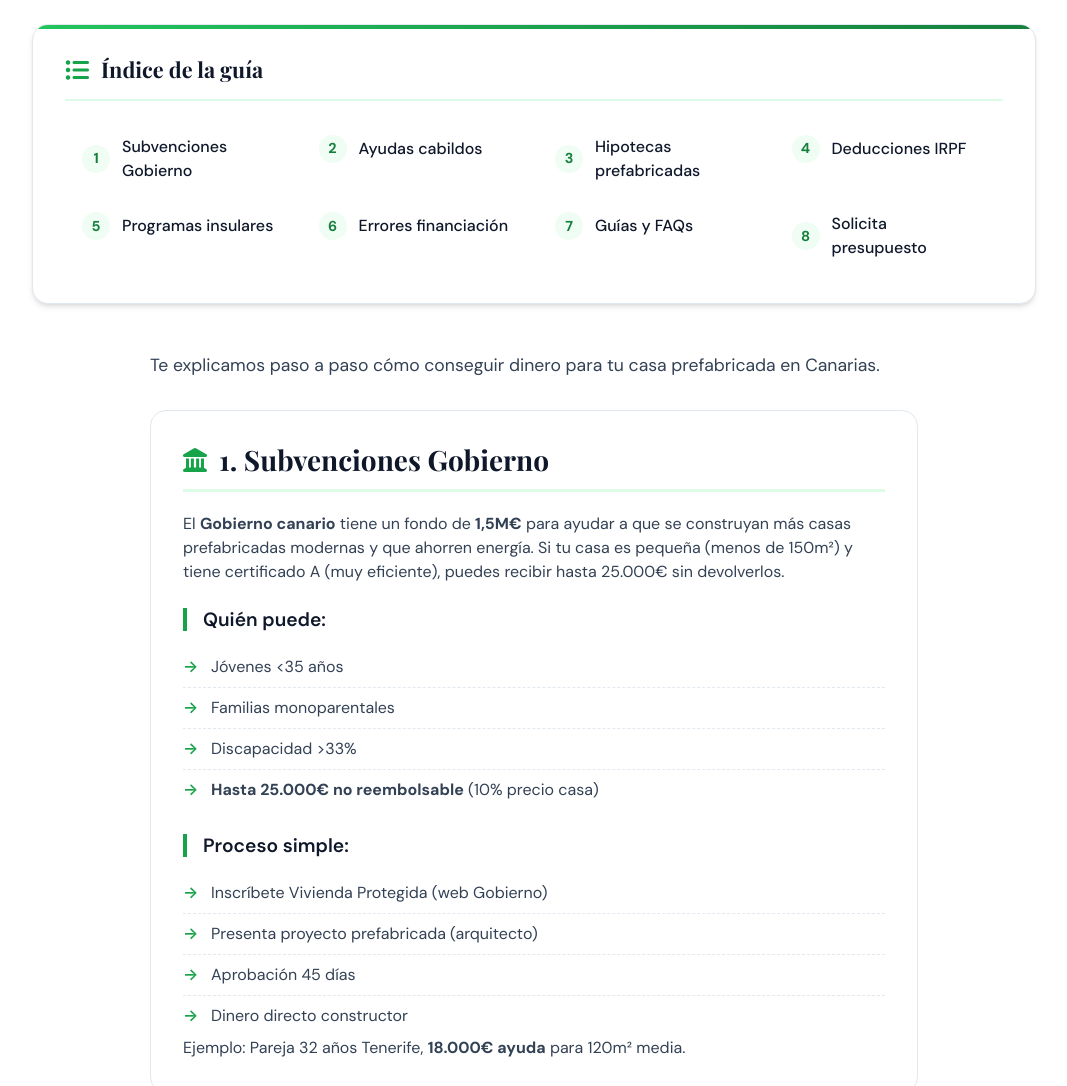
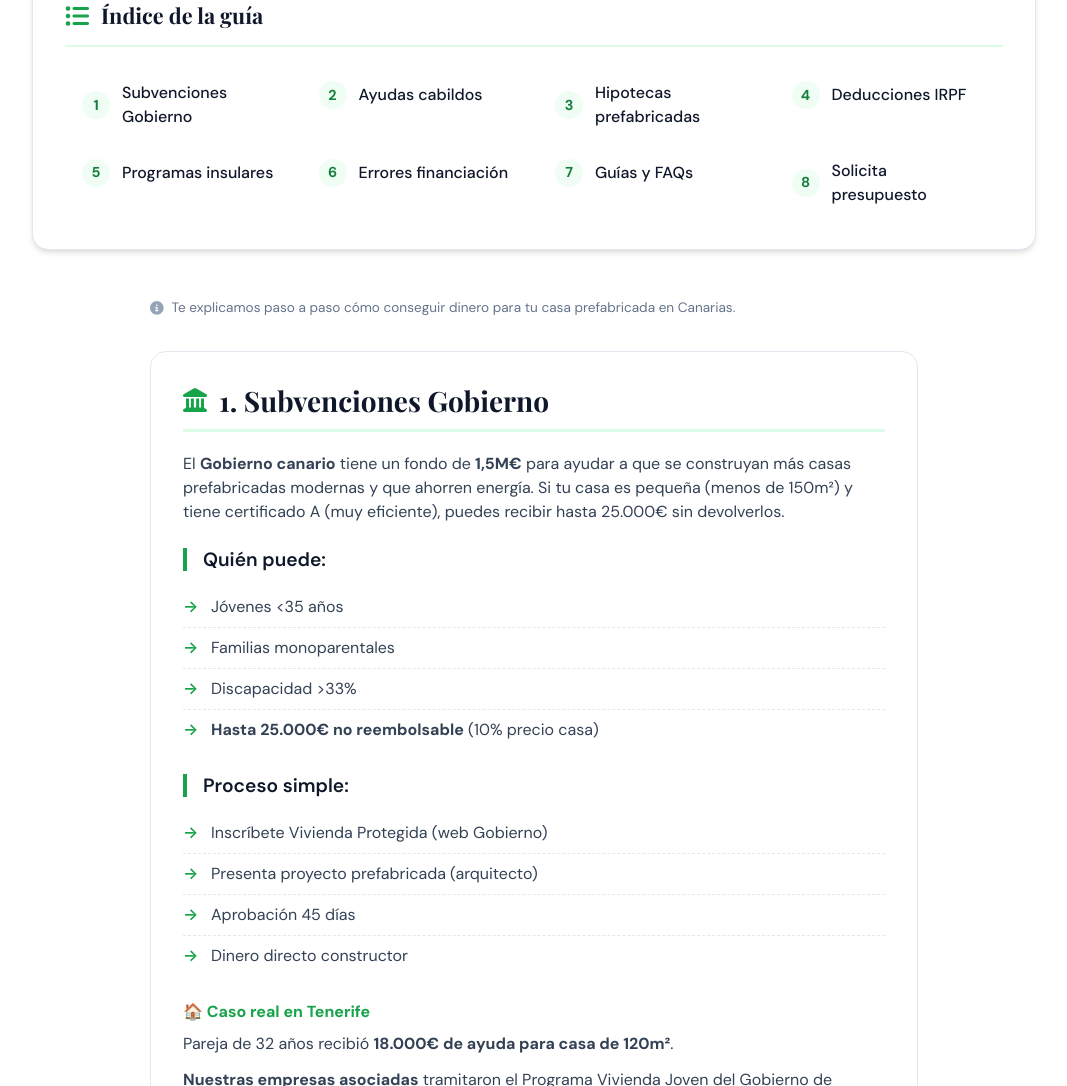
Before and after one commit to berserkmood/casas-prefabricadas-canarias, a plain HTML site: page guias/ayudas-casa-prefabricada-canarias.html in a window 1280 px wide. Shown: the part 1714-2800 px from the top of the page, without its empty margins (106-1173 px from the left). Drawn offline with nearby package versions, Linux system fonts and the light colour scheme.

Commit message:
Add files via upload

```diff
--- a/assets/css/articles.css
+++ b/assets/css/articles.css
@@ -973,3 +973,23 @@ body {
         font-size: 0.8rem;
     }
 }
+
+.info-minimal {
+    display: flex;
+    align-items: center;
+    gap: 0.5rem;
+    margin-bottom: 2rem;
+}
+
+.info-minimal i {
+    color: #94a3b8;
+    font-size: 0.85rem;
+    flex-shrink: 0;
+}
+
+.info-minimal p {
+    margin: 0;
+    font-size: 0.85rem;
+    color: #64748b;
+    line-height: 1.5;
+}
--- a/guias/ayudas-casa-prefabricada-canarias.html
+++ b/guias/ayudas-casa-prefabricada-canarias.html
@@ -269,7 +269,7 @@
         <!-- INTRO -->
         <div class="article-intro">
             <h2 class="article-main-title">
-                ¿Cómo <span>financiar tu casa prefabricada</span> en Canarias sin complicaciones?
+                Cómo <span>financiar tu casa prefabricada</span> en Canarias
             </h2>
             <p class="article-intro-text">
                 Las ayudas y financiación para casas prefabricadas en Canarias incluyen <strong>subvenciones Gobierno (1,5M€ 2026)</strong>, hipotecas especiales y deducciones IRPF eficiencia energética. Esta guía te explica TODO como si fuera tu primera vivienda, para que ahorres 15-40% sin perderte nada.
@@ -347,8 +347,10 @@
         </div>
 
         <div class="article-body">
-            <p style="margin-bottom: 2rem; font-size: 1.1rem;">Te explicamos paso a paso cómo conseguir dinero para tu casa prefabricada en Canarias.</p>
-
+<div class="info-minimal">
+    <i class="fas fa-info-circle"></i>
+    <p>Te explicamos paso a paso cómo conseguir dinero para tu casa prefabricada en Canarias.</p>
+</div>
             <!-- SECCIÓN 1: Subvenciones Gobierno -->
             <section id="subvenciones" class="article-section">
                 <h2><i class="fas fa-landmark"></i> 1. Subvenciones Gobierno</h2>
@@ -369,7 +371,14 @@
                     <li>Aprobación 45 días</li>
                     <li>Dinero directo constructor</li>
                 </ul>
-                <p>Ejemplo: Pareja 32 años Tenerife, <strong>18.000€ ayuda</strong> para 120m² media.</p>
+                <br>
+<p style="color: #16a34a; font-weight: 700; margin-bottom: 0.5rem;">🏠 Caso real en Tenerife</p>
+<p style="margin-bottom: 0.75rem; line-height: 1.5;">
+    Pareja de 32 años recibió <strong>18.000€ de ayuda para casa de 120m²</strong>.
+</p>
+<p style="margin-bottom: 0.75rem; line-height: 1.5;">
+    <strong>Nuestras empresas asociadas</strong> tramitaron el Programa Vivienda Joven del Gobierno de Canarias con éxito, consiguiendo la subvención máxima para menores de 35 años.
+</p>
             </section>
 
             <!-- IMAGEN 2 -->
@@ -512,7 +521,8 @@
                     <li><strong>Aislamiento SIP:</strong> 20% (máx 3.000€)</li>
                     <li><strong>Bomba calor:</strong> 40% (máx 3.000€)</li>
                 </ul>
-                <p>Ejemplo: Casa 140m² A++ con solar = <strong>15.400€ devueltos IRPF</strong> 4 años.</p>
+                <br>
+                <p><strong>Ejemplo</strong>: Casa 140m² A++ con solar = <strong>15.400€ devueltos IRPF</strong> 4 años.</p>
             </section>
 
             <!-- SECCIÓN 5: Programas insulares -->
@@ -525,7 +535,14 @@
                     <li><strong>Jóvenes Tenerife Norte:</strong> Entrada 5% + 20 años plazo</li>
                     <li><strong>Autoconstrucción Fuerteventura:</strong> Kit prefab + supervisión técnica</li>
                 </ul>
-                <p>Caso real: Familia La Palma, prefab 90m² <strong>100% financiada + 12k€ ayuda</strong>.</p>
+                <br>
+<p style="color: #16a34a; font-weight: 700; margin-bottom: 0.5rem;">🏠 Caso real en La Palma</p>
+<p style="margin-bottom: 0.75rem; line-height: 1.5;">
+    Familia consiguió prefab de <strong>90m² 100% financiada + 12k€ de ayuda</strong> post-erupción.
+</p>
+<p style="margin-bottom: 0.75rem; line-height: 1.5;">
+    <strong>Nuestras empresas asociadas</strong> gestionaron certificado daños, ayudas Cabildo y hipoteca autopromotor al 100%, algo que pocas constructoras saben tramitar.
+</p>
             </section>
 
             <!-- IMAGEN 3 -->
@@ -545,6 +562,7 @@
             <section id="errores" class="article-section">
                 <h2><i class="fas fa-exclamation-triangle"></i> 6. Errores financiación</h2>
                 <p>Errores que te dejan SIN casa:</p>
+                <br>
                 <ul class="error-list">
                     <li><strong>✅ Evita:</strong> Pedir tradicional si quieres prefab (banco no entiende)</li>
                     <li><strong>✅ Evita:</strong> No combinar subvención+hipoteca (pierdes 25k€)</li>
```
Also changed, not shown: guias/precio-casa-prefabricada-canarias.html (+2 -0 lines).
